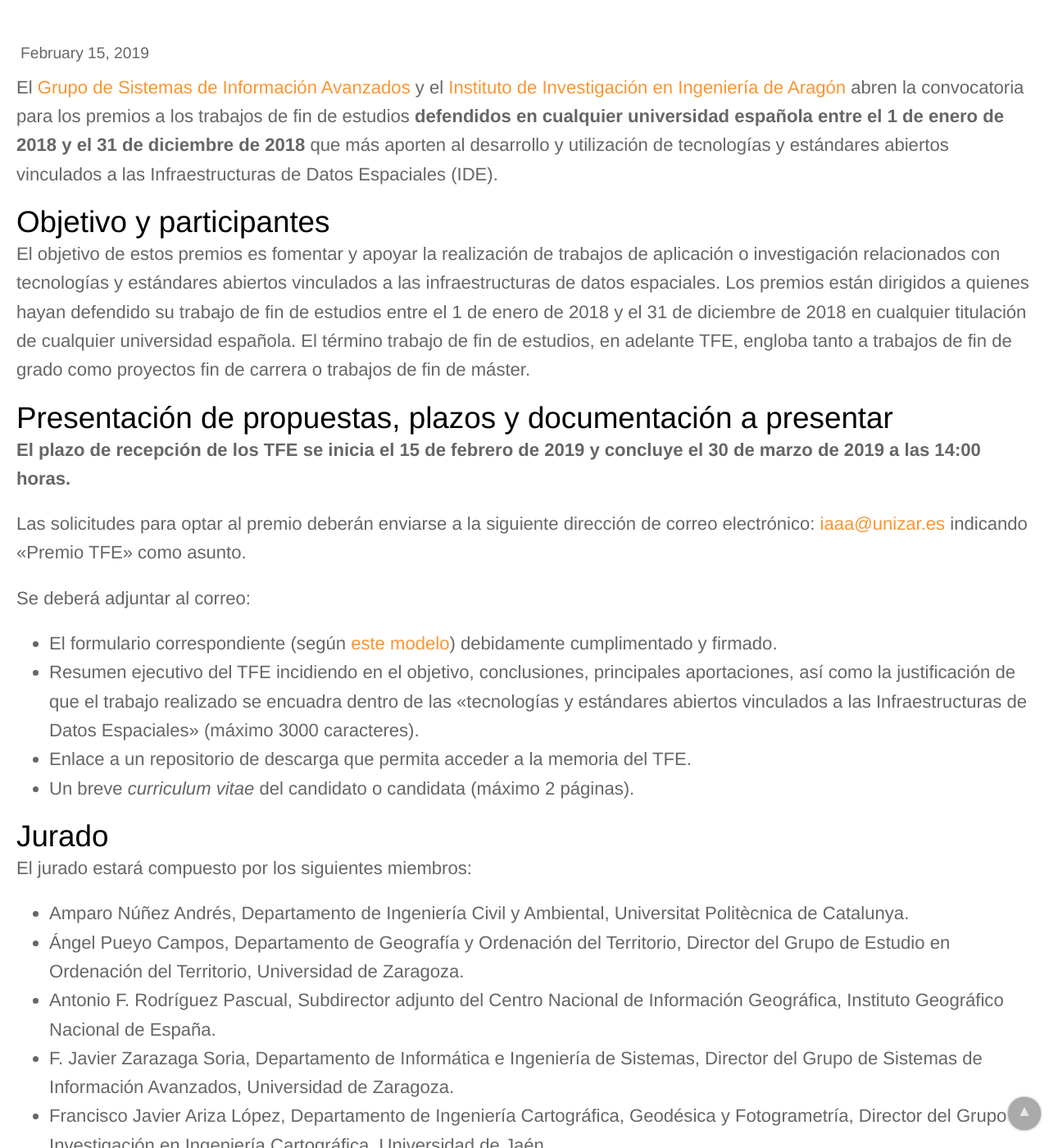
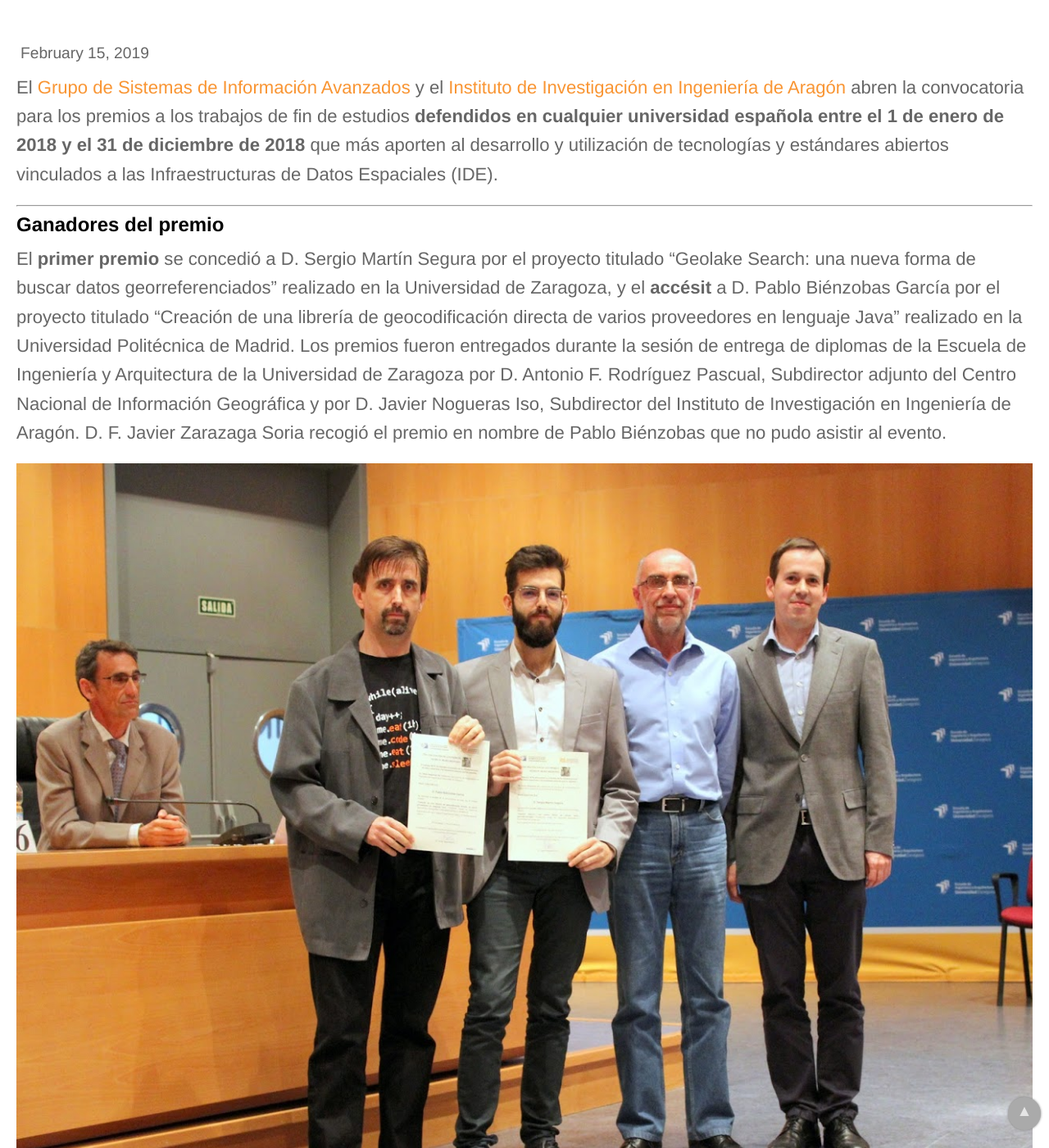
Before and after one commit to IAAA-Lab/IAAA-Lab.github.io, a Jekyll site: the page built from _posts/2019-02-15-tercera-ed-premios-pedro-muro-tfe.md, in a window 1280 px wide and 1400 px high, scrolled down 552 px. Shown: the whole window at 82% size. Built offline with Jekyll 4.4.1, drawn with Linux system fonts in a browser that asks for light colours; some of the changed text lies outside the part shown.

Commit message:
Actualización con premiados post tercera ed. premios Pedro

```diff
--- a/_posts/2019-02-15-tercera-ed-premios-pedro-muro-tfe.md
+++ b/_posts/2019-02-15-tercera-ed-premios-pedro-muro-tfe.md
@@ -2,9 +2,20 @@
 title: Tercera edición de los premios Pedro R. Muro-Medrano
 subtitle: A trabajos de fin de estudios en el ámbito de las Infraestructuras de Datos Espaciales y los estándares abiertos que las soportan
 layout: post
-image: /images/posts/Pedro_Muro.jpg
+image: /images/posts/Premio_PRMuro_2019.jpg
 ---
 El [Grupo de Sistemas de Información Avanzados]({{ site.baseurl }}/) y el [Instituto de Investigación en Ingeniería de Aragón](http://i3a.unizar.es) abren la convocatoria para los premios a los trabajos de fin de estudios **defendidos en cualquier universidad española entre el 1 de enero de 2018 y el 31 de diciembre de 2018** que más aporten al desarrollo y utilización de tecnologías y estándares abiertos vinculados a las Infraestructuras de Datos Espaciales (IDE).
+
+---
+#### Ganadores del premio
+
+El **primer premio** se concedió a D. Sergio Martín Segura por el proyecto titulado "Geolake Search: una nueva forma de buscar datos georreferenciados" realizado en la Universidad de Zaragoza, y el **accésit** a D. Pablo Biénzobas García por el proyecto titulado "Creación de una librería de geocodificación directa de varios proveedores en lenguaje Java" realizado en la Universidad Politécnica de Madrid. Los premios fueron entregados durante la sesión de entrega de diplomas de la Escuela de Ingeniería y Arquitectura de la Universidad de Zaragoza por D. Antonio F. Rodríguez Pascual, Subdirector adjunto del Centro Nacional de Información Geográfica y por D. Javier Nogueras Iso, Subdirector del Instituto de Investigación en Ingeniería de Aragón. D. F. Javier Zarazaga Soria recogió el premio en nombre de Pablo Biénzobas que no pudo asistir al evento.
+
+![Foto de la entrega del premio]({{site.baseurl}}/images/posts/Premio_PRMuro_2019.jpg "Foto de la entrega del premio")
+
+*(Actualizado el 11 de junio de 2019)*
+
+---
 
 # Objetivo y participantes
 El objetivo de estos premios es fomentar y apoyar la realización de trabajos de aplicación o investigación relacionados con tecnologías y estándares abiertos vinculados a las infraestructuras de datos espaciales.
```
Also changed, not shown: images/posts/Premio_PRMuro_2019.jpg (added).
